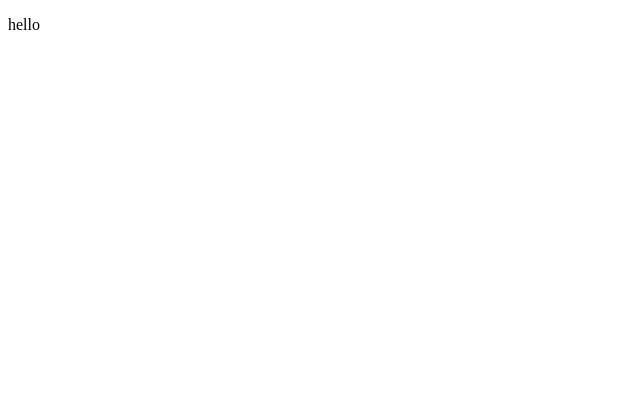
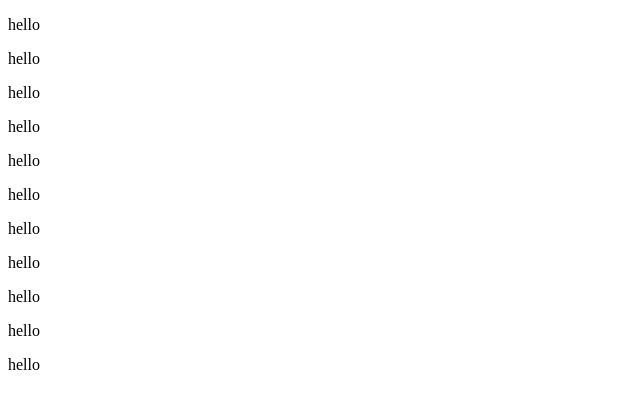
Before and after one commit to 59161189/blank_repo, a plain HTML site: page index.html in a window 1280 px wide. Shown: the whole page, without its empty margins (0-640 px from the left). Drawn offline with Linux system fonts and the light colour scheme.

Commit message:
init many hello

```diff
--- a/index.html
+++ b/index.html
@@ -8,5 +8,15 @@
 </head>
 <body>
     <p>hello</p>
+    <p>hello</p>
+    <p>hello</p>
+    <p>hello</p>
+    <p>hello</p>
+    <p>hello</p>
+    <p>hello</p>
+    <p>hello</p>
+    <p>hello</p>
+    <p>hello</p>
+    <p>hello</p>
 </body>
 </html>
```
